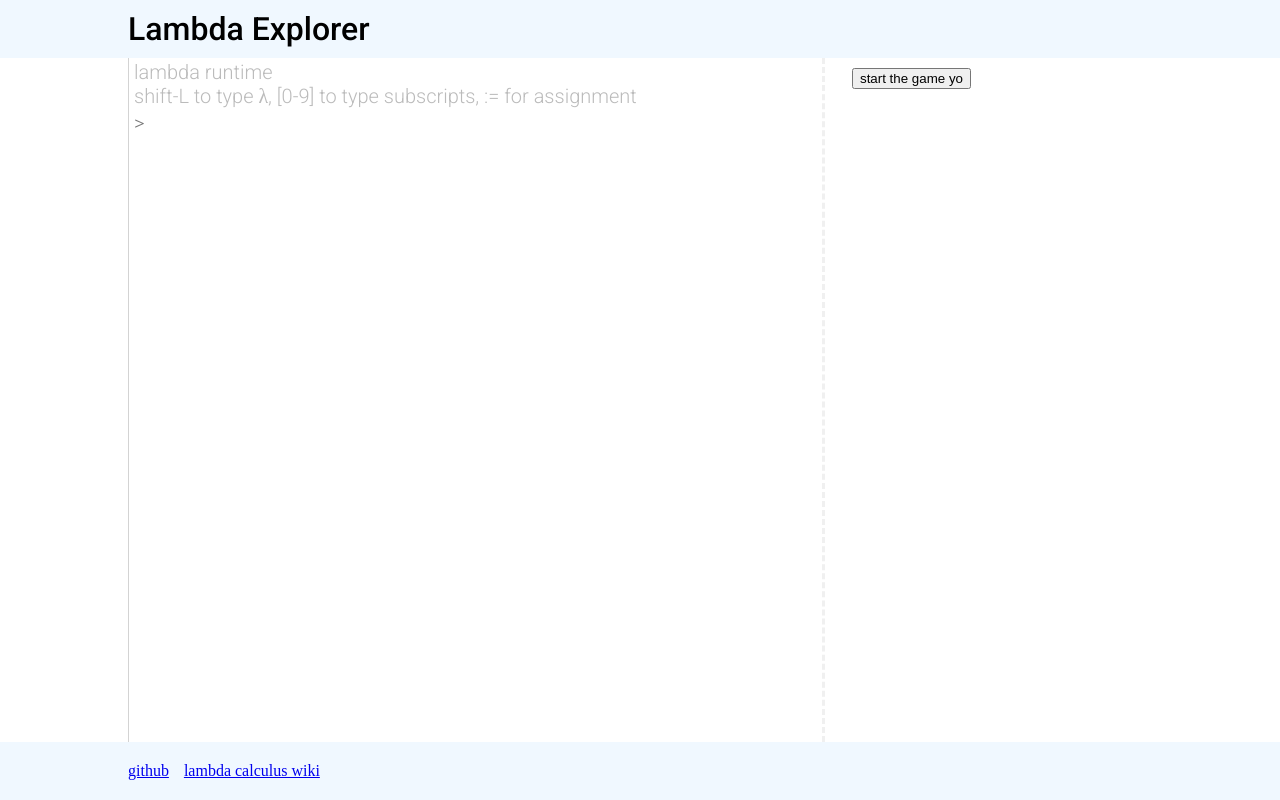
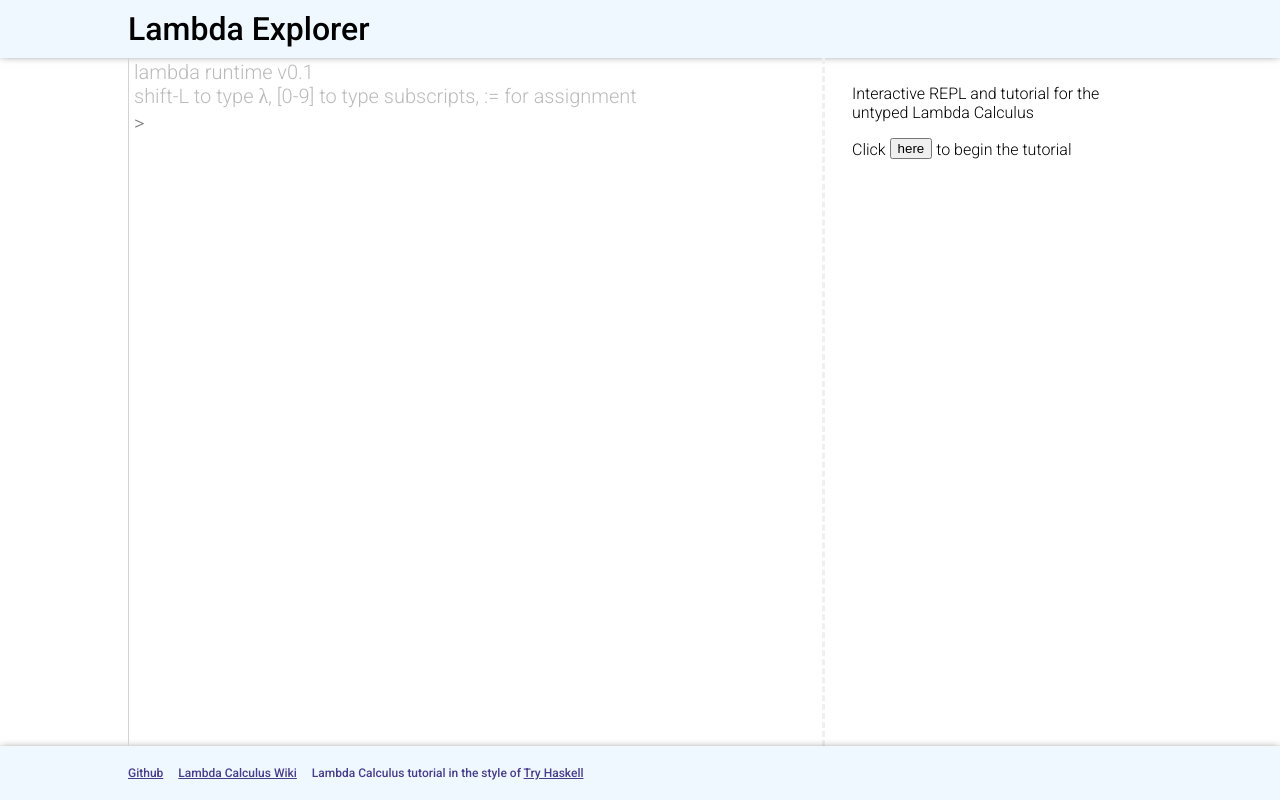
Before and after one commit to evinism/lambda-explorer, a React app: page / in a window 1280 px wide. Built offline with nearby package versions, Linux system fonts and the light colour scheme.

Commit message:
style and text tweaks, approaching full completion

```diff
--- a/index.html
+++ b/index.html
@@ -1,7 +1,9 @@
 <head>
+  <title>Lambda Explorer</title>
   <script src="build/bundle.js"></script>
-<link href="https://fonts.googleapis.com/css?family=Roboto:300,500&amp;subset=latin-ext" rel="stylesheet">
-<link rel="stylesheet" type="text/css" href="src/style.css">
+  <link href="https://fonts.googleapis.com/css?family=Roboto:300,500&amp;subset=latin-ext" rel="stylesheet">
+  <link rel="stylesheet" type="text/css" href="src/style.css">
+  <link rel="icon" href="lambda.png">
 </head>
 <body>
   <div id="react-mount">
--- a/src/components/App/index.jsx
+++ b/src/components/App/index.jsx
@@ -13,6 +13,18 @@ import {
   toNormalForm,
   renderExpression
 } from '../../lib/lambda/';
+
+
+const StartPrompt = ({start}) => (
+  <div>
+    <p>
+      Interactive REPL and tutorial for the untyped Lambda Calculus
+    </p>
+    <p>
+      Click <button onClick={start}>here</button> to begin the tutorial
+    </p>
+  </div>
+);
 
 class App extends React.Component {
   state = {
@@ -51,9 +63,7 @@ class App extends React.Component {
           </article>
           <aside>
             {!this.state.gameStarted && (
-              <button className="start-button" onClick={this.startGame}>
-                start the game yo
-              </button>
+              <StartPrompt start={this.startGame} />
             )}
             {this.state.gameStarted && (
               <ProblemPrompter problems={problems} current={this.state.problemNumber} />
@@ -61,8 +71,9 @@ class App extends React.Component {
           </aside>
         </div>
         <footer>
-          <a href="https://github.com/evinism/lambda-explorer">github</a>
-          <a href="https://en.wikipedia.org/wiki/Lambda_calculus">lambda calculus wiki</a>
+          <a href="https://github.com/evinism/lambda-explorer">Github</a>
+          <a href="https://en.wikipedia.org/wiki/Lambda_calculus">Lambda Calculus Wiki</a>
+          Lambda Calculus tutorial in the style of <a href="https://www.tryhaskell.org/">Try Haskell</a>
         </footer>
       </div>
     );
--- a/src/components/Repl/index.jsx
+++ b/src/components/Repl/index.jsx
@@ -11,7 +11,7 @@ import { renderExpression, parseExtendedSyntax } from '../../lib/lambda';
 
 const initialOutput = (
   <div className='initial-prompt'>
-    lambda runtime<br />
+    lambda runtime v0.1<br />
     shift-L to type λ, [0-9] to type subscripts, := for assignment
   </div>
 );
--- a/src/style.css
+++ b/src/style.css
@@ -1,5 +1,7 @@
 body {
   margin: 0px;
+  font-family: Roboto;
+
 }
 
 .app-wrapper {
@@ -11,6 +13,7 @@ body {
 header {
   padding-left: 10%;
   background-color: aliceblue;
+  box-shadow: 0px -5px 10px black;
 }
 
 footer {
@@ -18,15 +21,18 @@ footer {
   padding-bottom: 20px;
   padding-left: 10%;
   background-color: aliceblue;
+  font-size: 12px;
+  color: darkslateblue;
+  box-shadow: 0px 5px 10px black;
 }
 
 footer > a {
   margin-right: 15px;
+  color: inherit;
 }
 
 h1 {
   margin: 10px 0;
-  font-family: Roboto;
   font-weight: 400;
 }
 
@@ -35,7 +41,6 @@ h1 {
   margin-left: auto;
   margin-right: auto;
   display: flex;
-  font-family: Roboto;
   font-weight: 300;
   overflow: hidden;
   flex-grow: 1;
@@ -161,3 +166,7 @@ aside {
 .result i {
   color: #777777;
 }
+
+aside button {
+  vertical-align: bottom;
+}
```
Also changed, not shown: lambda.png (added).
